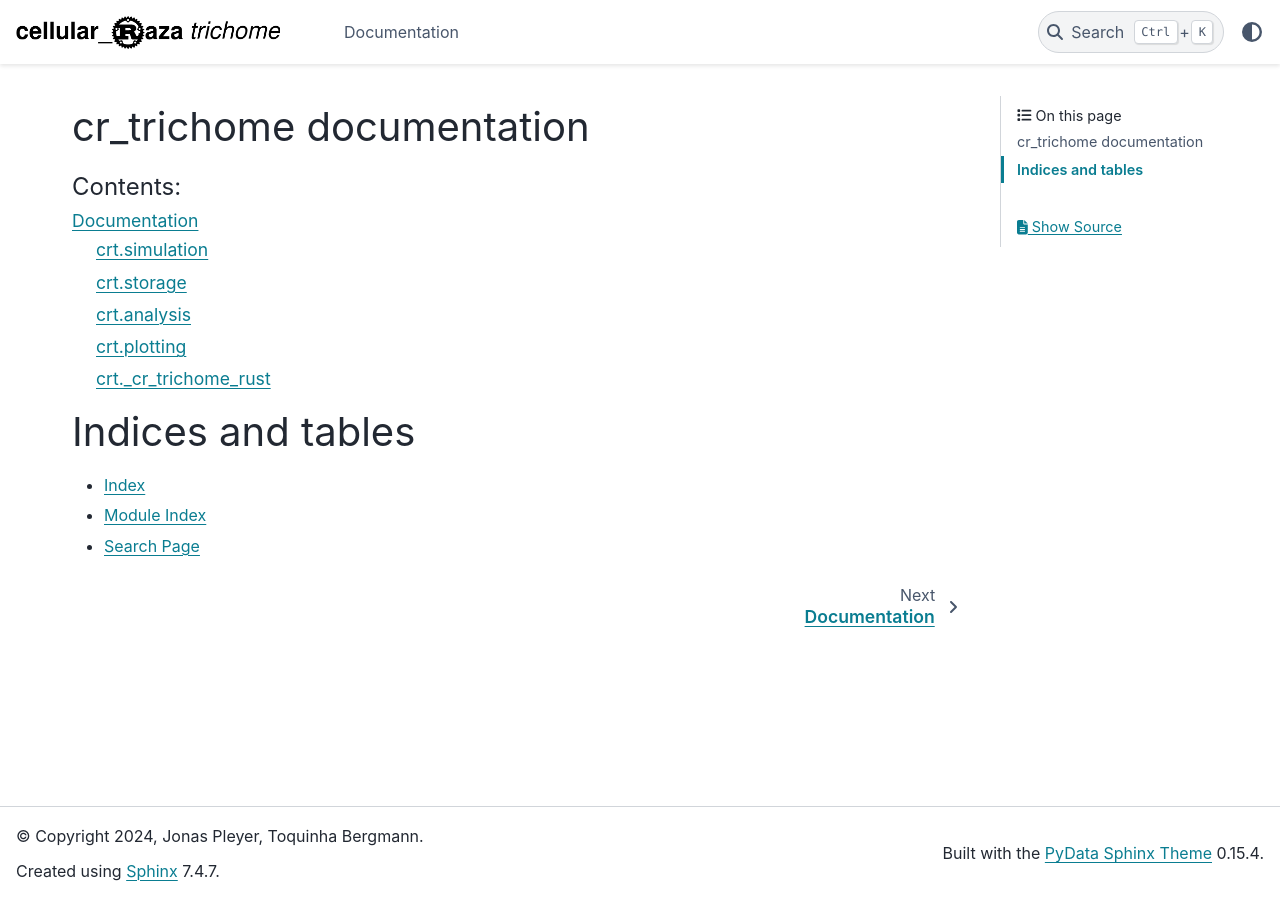
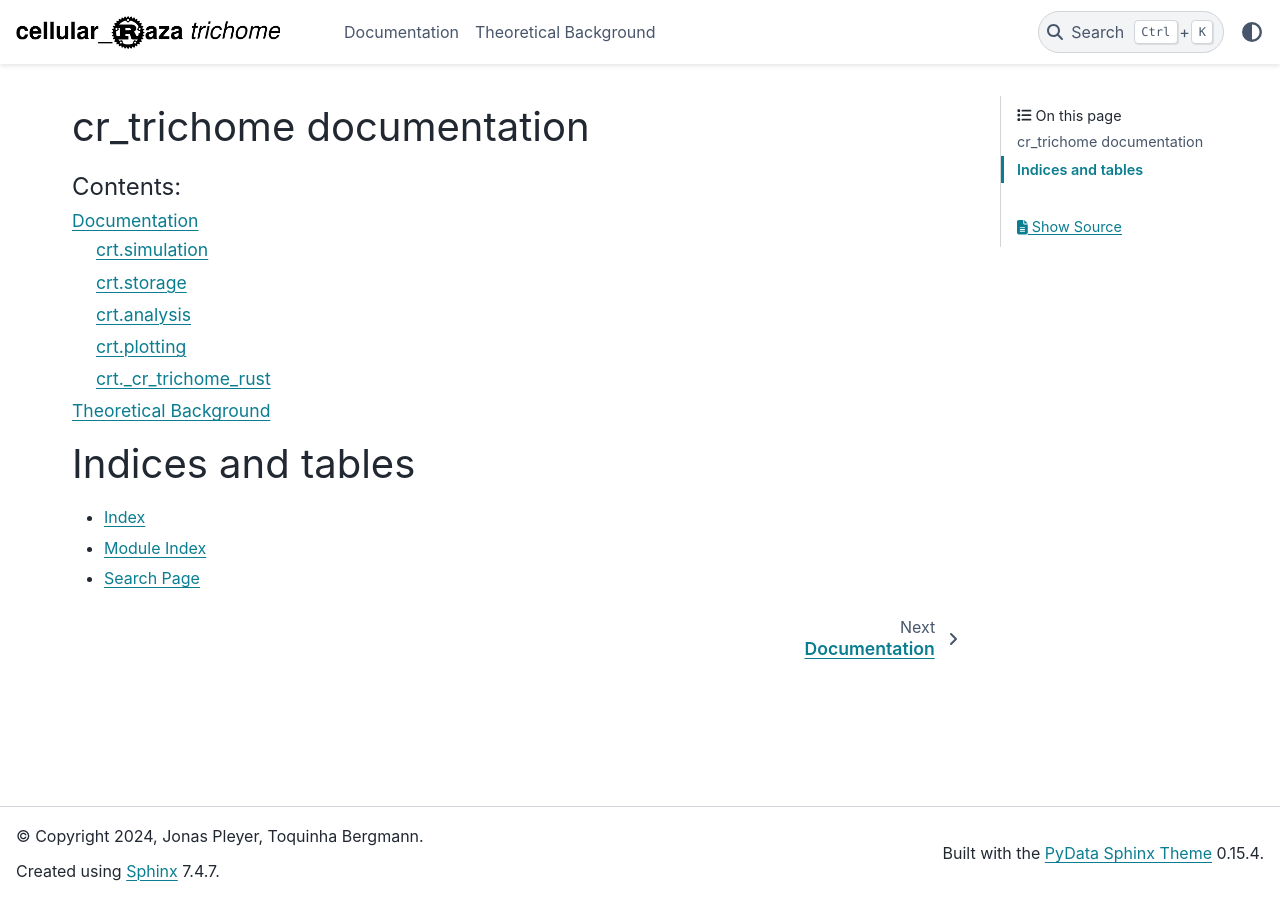
Before and after one commit to jonaspleyer/cr_trichome, a Sphinx documentation site: the page built from docs/source/index.rst, in a window 1280 px wide. Built offline with Sphinx 7.4.7 and the PyData theme 0.15.4, drawn with Linux system fonts in a browser that asks for light colours.

Commit message:
add theoretical background blank page

```diff
--- a/docs/source/index.rst
+++ b/docs/source/index.rst
@@ -12,6 +12,7 @@ cr_trichome documentation
    :titlesonly:
 
     Documentation <documentation/index>
+    Theoretical Background <theoretical-background>
 
 Indices and tables
 ==================
```
Also changed, not shown: docs/source/theoretical-background.md (added, +1 -0 lines).
